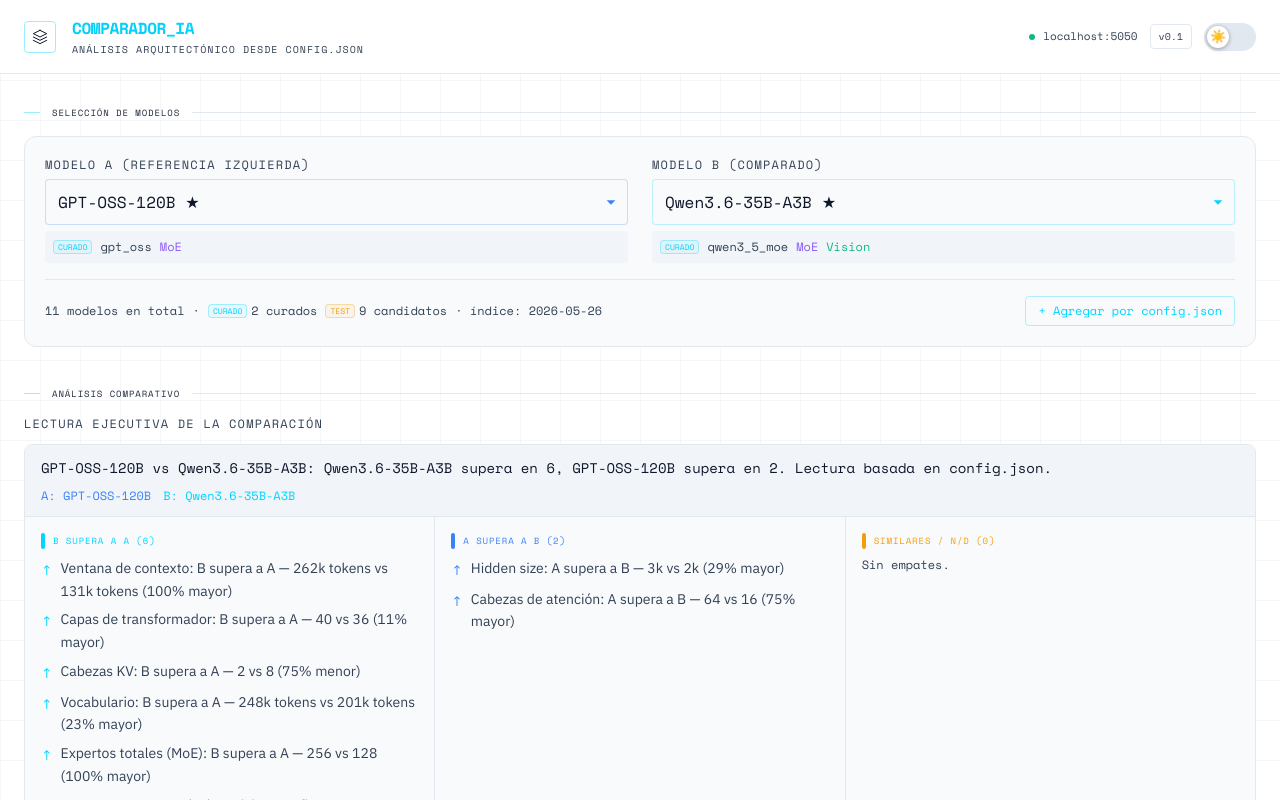
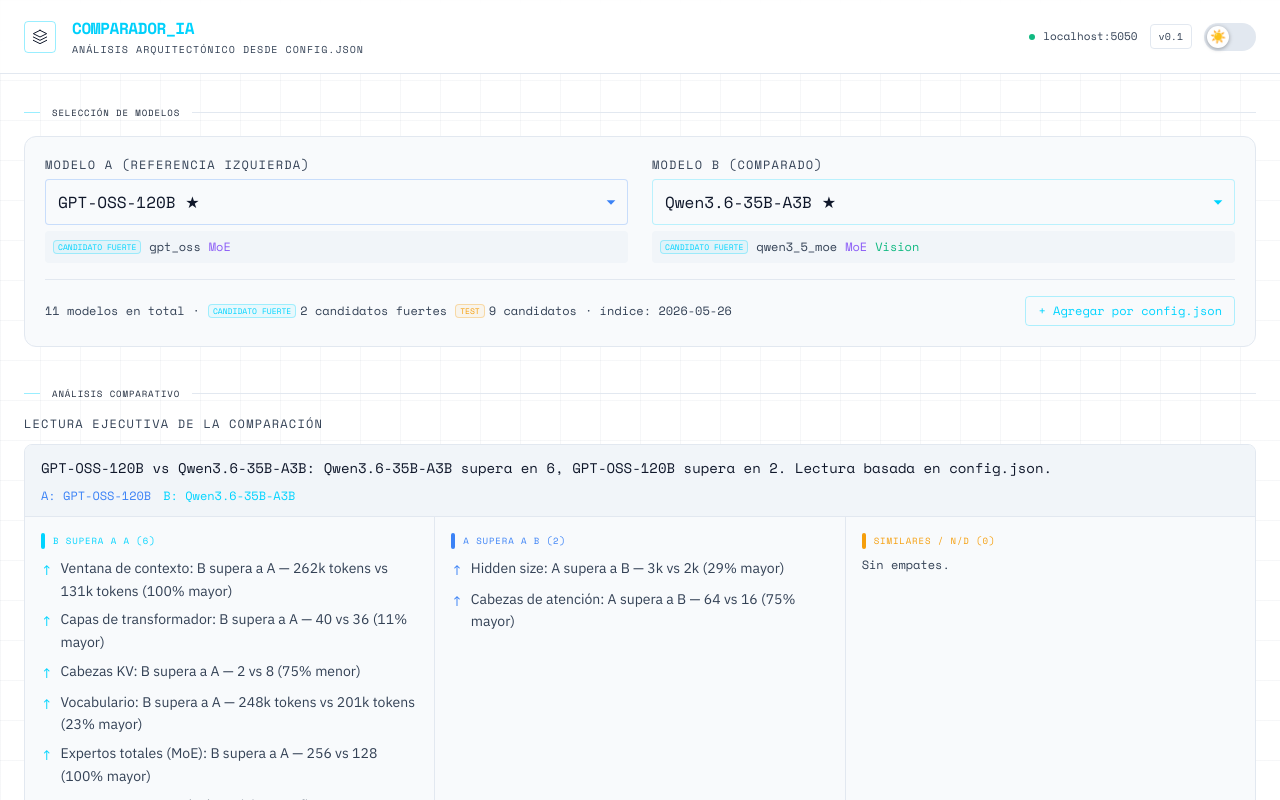
Before and after one commit to IvanRenatoC/comparador-ia, a React (Vite) app: page / in a window 1280 px wide. Shown: the top 800 px of the page. Built offline with nearby package versions, Linux system fonts and the light colour scheme.

Commit message:
fix: rename badge 'curado' → 'candidato fuerte' with container resize

```diff
--- a/src/App.tsx
+++ b/src/App.tsx
@@ -163,7 +163,7 @@
                 <span>{allModels.length} modelos en total</span>
                 <span>·</span>
                 <span className="flex items-center gap-1">
-                  <CollectionBadge collection="contrast" /> {contrastCount} curados
+                  <CollectionBadge collection="contrast" /> {contrastCount} candidatos fuertes
                 </span>
                 <span className="flex items-center gap-1">
                   <CollectionBadge collection="test" /> {testCount} candidatos
--- a/src/components/ModelSelector.tsx
+++ b/src/components/ModelSelector.tsx
@@ -9,7 +9,7 @@
 }
 
 const COLLECTION_BADGE: Record<CollectionType | 'custom', { label: string; color: string }> = {
-  contrast: { label: 'CURADO', color: '#00d4ff' },
+  contrast: { label: 'CANDIDATO FUERTE', color: '#00d4ff' },
   test: { label: 'TEST', color: '#f59e0b' },
   custom: { label: 'LOCAL', color: '#8b5cf6' },
 }
```
